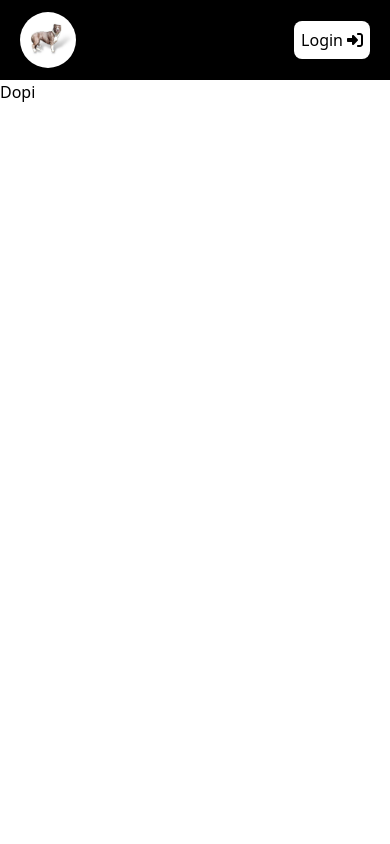
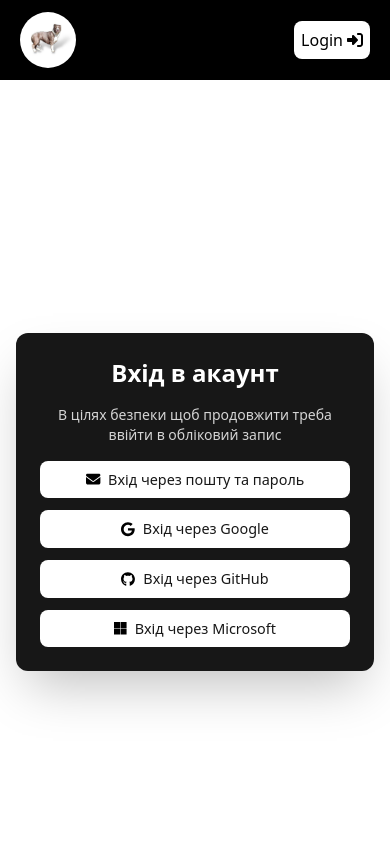
Before and after one commit to ygyubyv/SafeDrop, a Vue app: page /login in a window 390 px wide. Shown: the top 844 px of the page. Built offline with nearby package versions, Linux system fonts and the light colour scheme; the HTML template or start-up script is replaced by a standard one.

Commit message:
Added Login section + responsive

```diff
--- a/src/plugins/fontAwesome.ts
+++ b/src/plugins/fontAwesome.ts
@@ -1,10 +1,23 @@
 import { library } from "@fortawesome/fontawesome-svg-core";
 import { FontAwesomeIcon } from "@fortawesome/vue-fontawesome";
 
-import { faRightToBracket, faArrowLeft, faArrowRight } from "@fortawesome/free-solid-svg-icons";
+import {
+  faRightToBracket,
+  faArrowLeft,
+  faArrowRight,
+  faEnvelope,
+} from "@fortawesome/free-solid-svg-icons";
 
 import { faGoogle, faMicrosoft, faGithub } from "@fortawesome/free-brands-svg-icons";
 
-library.add(faRightToBracket, faArrowRight, faArrowLeft, faGoogle, faMicrosoft, faGithub);
+library.add(
+  faRightToBracket,
+  faArrowRight,
+  faArrowLeft,
+  faGoogle,
+  faMicrosoft,
+  faGithub,
+  faEnvelope
+);
 
 export { FontAwesomeIcon };
--- a/src/views/LoginView.vue
+++ b/src/views/LoginView.vue
@@ -1,5 +1,65 @@
 <template>
-  <div class="h-screen w-full">
-    <h1>Dopi</h1>
+  <div class="login-page flex items-center justify-center min-h-screen bg-white px-4">
+    <div class="login-container bg-neutral-900 rounded-xl shadow-2xl w-full max-w-md p-6 sm:p-8">
+      <h2 class="text-2xl sm:text-3xl font-bold text-center text-white mb-4 sm:mb-6">
+        Вхід в акаунт
+      </h2>
+
+      <p class="text-center mb-4 text-sm sm:text-base text-neutral-300">
+        В цілях безпеки щоб продовжити треба ввійти в обліковий запис
+      </p>
+
+      <div class="flex flex-col space-y-3 sm:space-y-4">
+        <button
+          class="login-button bg-white hover:bg-neutral-200 text-neutral-900 font-medium py-2 rounded-lg flex items-center justify-center"
+          @click="handleLogin('email')"
+        >
+          <font-awesome-icon icon="fa-solid fa-envelope" class="mr-2 text-black" />
+          Вхід через пошту та пароль
+        </button>
+
+        <button
+          class="login-button bg-white hover:bg-neutral-200 text-neutral-900 font-medium py-2 rounded-lg flex items-center justify-center"
+          @click="handleLogin('google')"
+        >
+          <font-awesome-icon icon="fa-brands fa-google" class="mr-2 text-black" />
+          Вхід через Google
+        </button>
+
+        <button
+          class="login-button bg-white hover:bg-neutral-200 text-neutral-900 font-medium py-2 rounded-lg flex items-center justify-center"
+          @click="handleLogin('github')"
+        >
+          <font-awesome-icon icon="fa-brands fa-github" class="mr-2 text-black" />
+          Вхід через GitHub
+        </button>
+
+        <button
+          class="login-button bg-white hover:bg-neutral-200 text-neutral-900 font-medium py-2 rounded-lg flex items-center justify-center"
+          @click="handleLogin('microsoft')"
+        >
+          <font-awesome-icon icon="fa-brands fa-microsoft" class="mr-2 text-black" />
+          Вхід через Microsoft
+        </button>
+      </div>
+    </div>
   </div>
 </template>
+
+<script setup lang="ts">
+const handleLogin = (method: string) => {
+  console.log(`Авторизація через ${method}`);
+};
+</script>
+
+<style scoped>
+@media (max-width: 400px) {
+  .login-container {
+    padding: 1.5rem;
+  }
+
+  .login-button {
+    font-size: 0.9rem;
+  }
+}
+</style>
```
